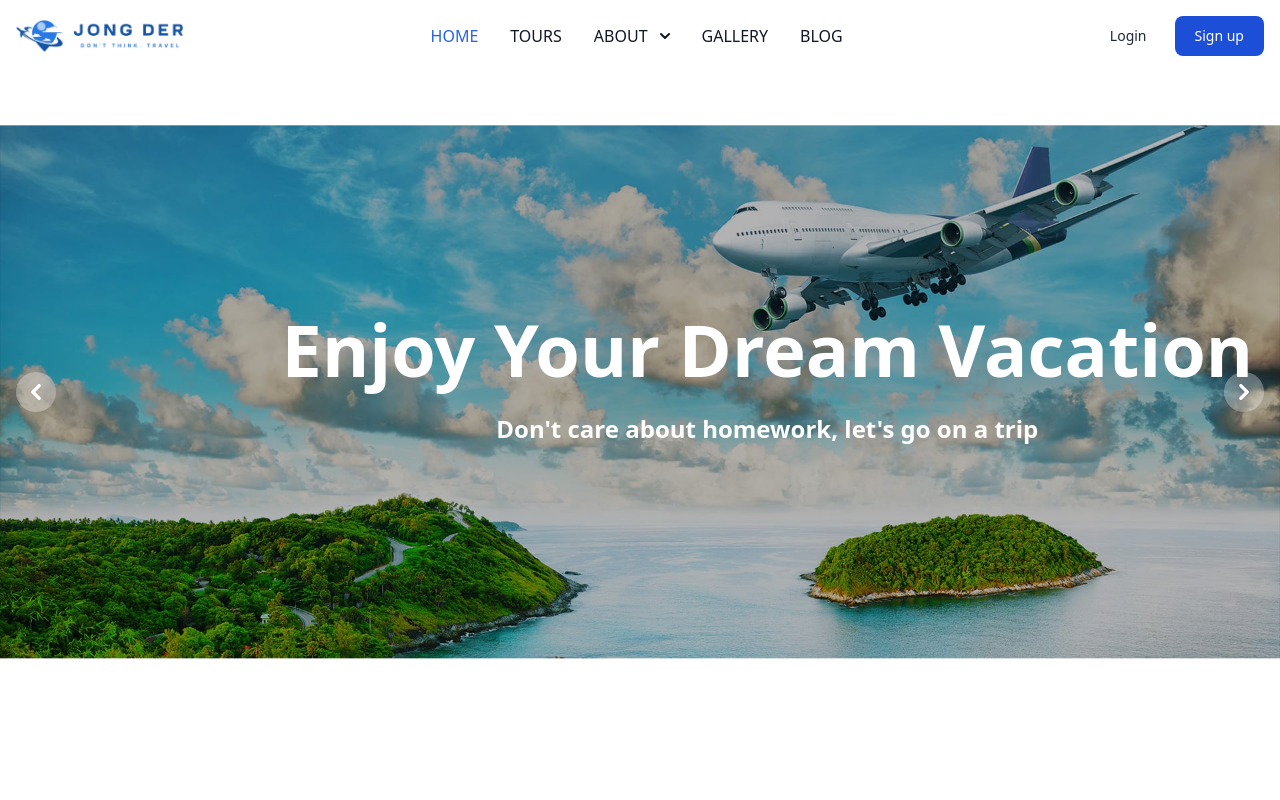
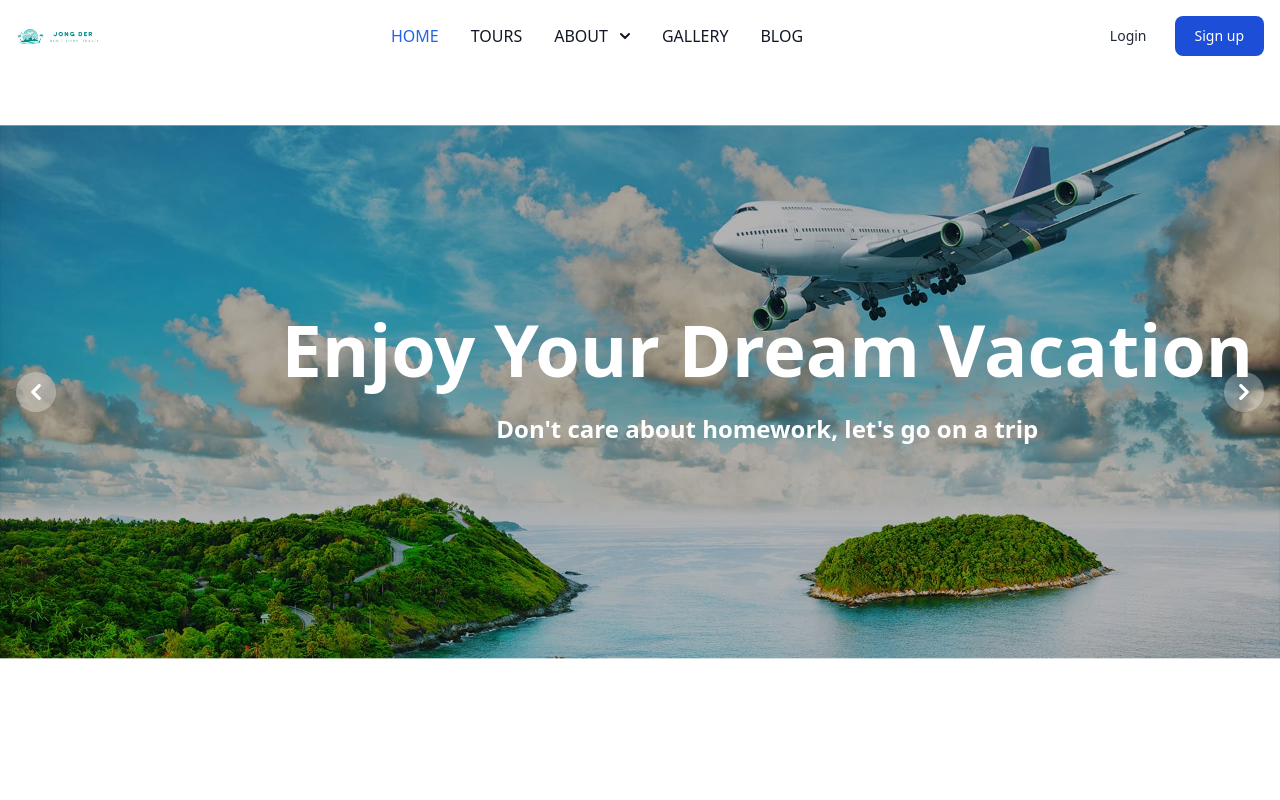
Before and after one commit to zonixess/jongder, a website: page index.html in a window 1280 px wide. Shown: the top 800 px of the page. Drawn offline with nearby package versions, Linux system fonts and the light colour scheme.

Commit message:
second commit

```diff
--- a/index.html
+++ b/index.html
@@ -13,7 +13,7 @@
         <nav class="bg-white border-gray-200 dark:bg-gray-900">
             <div class="flex flex-wrap items-center justify-between max-w-screen-xl mx-auto p-4">
                 <a href="./HTML/index.html" class="flex items-center space-x-3 rtl:space-x-reverse">
-                    <img src="./Assent/logo3.png" class="h-8" alt="Flowbite Logo" />
+                    <img src="./Assent/logo2.1.png" class="h-8" alt="Flowbite Logo" />
                 </a>
                 <div class="flex items-center md:order-2 space-x-1 md:space-x-2 rtl:space-x-reverse">
                     <a href="#" class="text-gray-800 dark:text-white hover:bg-gray-50 focus:ring-4 focus:ring-gray-300 font-medium rounded-lg text-sm px-4 py-2 md:px-5 md:py-2.5 dark:hover:bg-gray-700 focus:outline-none dark:focus:ring-gray-800">Login</a>
```
